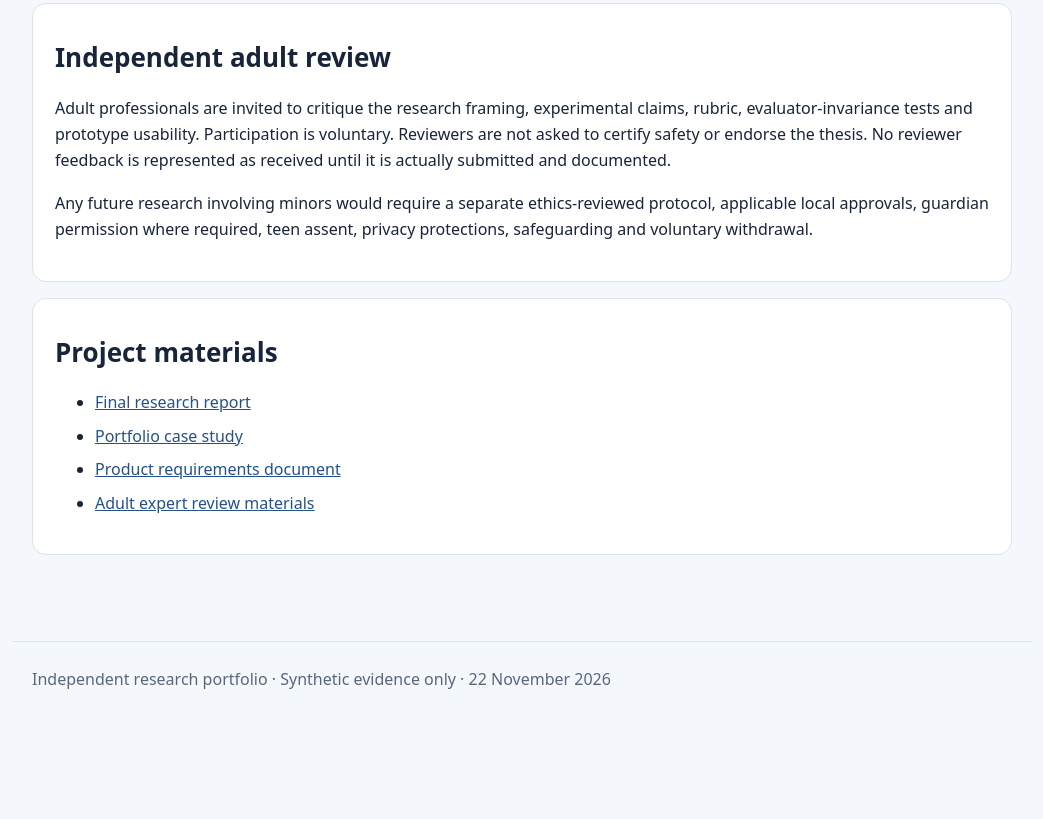
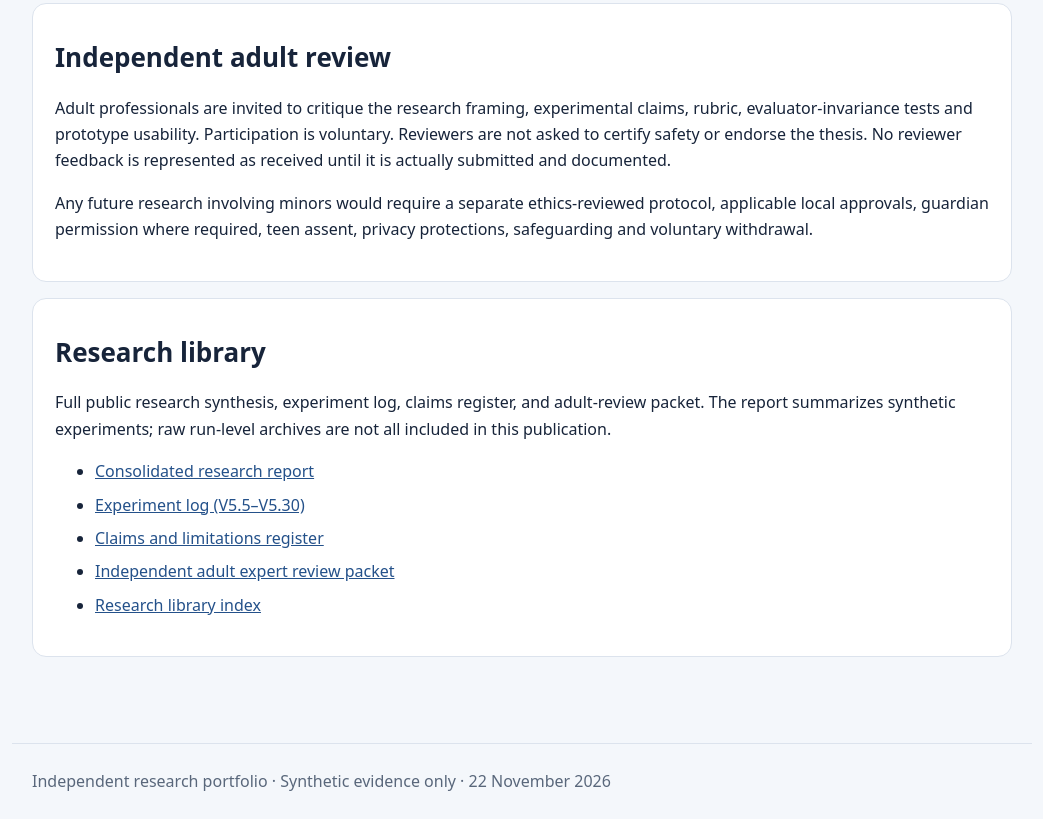
Before and after one commit to kinga109/beyond-engagement, a plain HTML site: page site/index.html in a window 1280 px wide. Shown: the part 3020-3839 px from the top of the page, without its empty margins (118-1161 px from the left). Before the commit the page ends 3736 px from the top, so only its background shows below. Drawn offline with Linux system fonts and the light colour scheme.

Commit message:
Add links to published research library

```diff
--- a/site/index.html
+++ b/site/index.html
@@ -44,5 +44,5 @@ li{margin:7px 0}@media(max-width:600px){header{padding:48px 20px}iframe{height:7
 <section class="panel"><h2>Methods and limitations</h2><p>The programme used synthetic candidate items, simulated goals, constructed latent utility functions, scenario-level splits, paired comparisons, counterfactual style manipulations, adversarial test worlds and monitoring simulations. Historical split/provenance limitations are documented in the audit register. A V5.13 result-record conflict remains unresolved and must not be presented as settled.</p><p>These findings do not establish real teen preferences, mental-health outcomes, causal benefit, production safety or deployment readiness. The synthetic safety filter is not a real moderation system.</p><p>Read the <a href="https://github.com/kinga109/beyond-engagement/tree/main/research">research reports and audit files</a> before citing any result.</p></section>
 <section id="demo" class="panel"><h2>Interactive demonstration</h2><p class="muted">Static fictional-data preview. It runs in the browser, makes no backend calls and does not collect data.</p><iframe src="demo.html" title="Beyond Engagement fictional recommendation demonstration"></iframe></section>
 <section class="panel"><h2>Independent adult review</h2><p>Adult professionals are invited to critique the research framing, experimental claims, rubric, evaluator-invariance tests and prototype usability. Participation is voluntary. Reviewers are not asked to certify safety or endorse the thesis. No reviewer feedback is represented as received until it is actually submitted and documented.</p><p>Any future research involving minors would require a separate ethics-reviewed protocol, applicable local approvals, guardian permission where required, teen assent, privacy protections, safeguarding and voluntary withdrawal.</p></section>
-<section class="panel"><h2>Project materials</h2><ul><li><a href="https://github.com/kinga109/beyond-engagement/blob/main/research/FINAL_RESEARCH_REPORT.md">Final research report</a></li><li><a href="https://github.com/kinga109/beyond-engagement/blob/main/research/PORTFOLIO_CASE_STUDY.md">Portfolio case study</a></li><li><a href="https://github.com/kinga109/beyond-engagement/blob/main/research/PRODUCT_REQUIREMENTS_DOCUMENT.md">Product requirements document</a></li><li><a href="https://github.com/kinga109/beyond-engagement/tree/main/review">Adult expert review materials</a></li></ul></section>
+<section class="panel"><h2>Research library</h2><p>Full public research synthesis, experiment log, claims register, and adult-review packet. The report summarizes synthetic experiments; raw run-level archives are not all included in this publication.</p><ul><li><a href="https://github.com/kinga109/beyond-engagement/blob/main/research/RESEARCH_REPORT.md">Consolidated research report</a></li><li><a href="https://github.com/kinga109/beyond-engagement/blob/main/research/EXPERIMENT_LOG.md">Experiment log (V5.5–V5.30)</a></li><li><a href="https://github.com/kinga109/beyond-engagement/blob/main/research/CLAIMS_AND_LIMITATIONS.md">Claims and limitations register</a></li><li><a href="https://github.com/kinga109/beyond-engagement/blob/main/research/REVIEW_PACKET.md">Independent adult expert review packet</a></li><li><a href="https://github.com/kinga109/beyond-engagement/blob/main/research/RESEARCH_LIBRARY.md">Research library index</a></li></ul></section>
 </main><footer>Independent research portfolio · Synthetic evidence only · 22 November 2026</footer></body></html>
```
